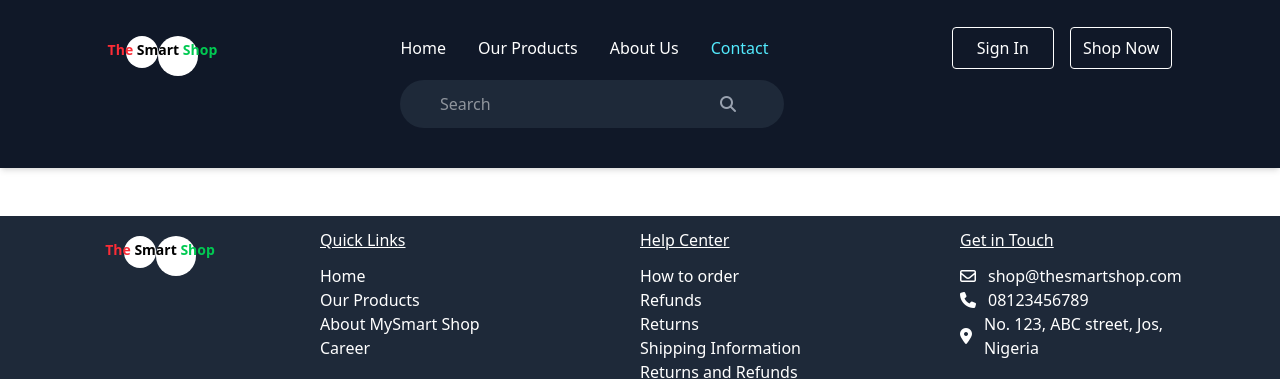
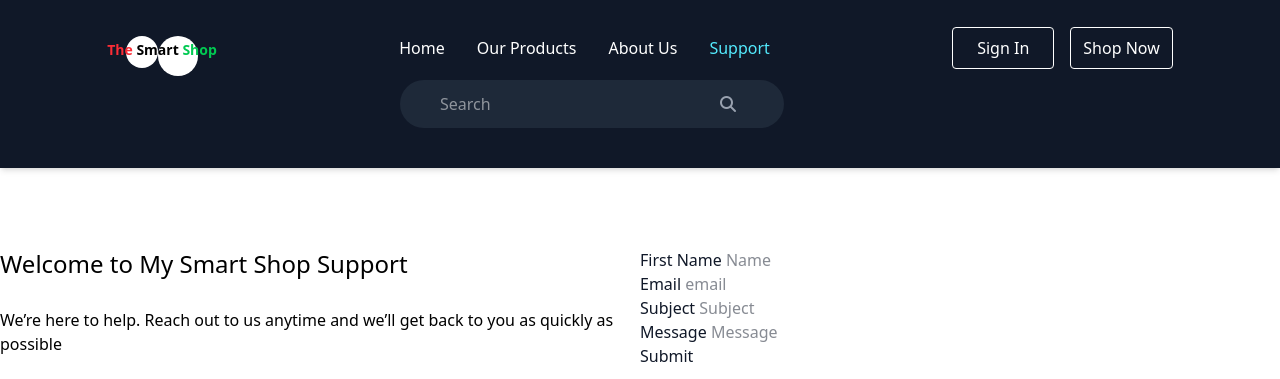
Before and after one commit to ChyyamakaU/smartwatch-project, a website: page support.html in a window 1280 px wide. Shown: the top 379 px of the page. Drawn offline with Linux system fonts and the light colour scheme.

Commit message:
commitx13

```diff
--- a/support.html
+++ b/support.html
@@ -1,5 +1,6 @@
 <!DOCTYPE html>
 <html lang="en">
+
 <head>
     <meta charset="UTF-8">
     <meta name="viewport" content="width=device-width, initial-scale=1.0">
@@ -12,7 +13,7 @@
 
 <body>
 
-<header class=" w-full bg-gray-900 text-white z-30 shadow-md p-4">
+    <header class=" w-full bg-gray-900 text-white z-30 shadow-md p-4">
 
         <nav class="flex justify-around items-center ">
             <!-- logo -->
@@ -33,7 +34,7 @@
                     <li><a href="index.html" class="  hover:text-cyan-400">Home</a></li>
                     <li><a href="product.html" class="hover:text-cyan-400 ">Our Products</a></li>
                     <li><a href="about.html" class="hover:text-cyan-400 ">About Us</a></li>
-                    <li><a href="support.html" class=" text-cyan-300 hover:text-cyan-400 ">Contact</a></li>
+                    <li><a href="support.html" class=" text-cyan-300 hover:text-cyan-400 ">Support</a></li>
                 </ul>
             </div>
 
@@ -59,7 +60,51 @@
 
 
 
+    <main>
 
+        <section>
+            <div class="grid lg:grid-cols-2 md:grid-cols-2 sm:grid-cols-1">
+                <div><h2 class="text-2xl font-medium mt-20 mb-7">Welcome to My Smart Shop Support</h2>
+                <p >We’re here to help. Reach out to us anytime and we’ll get back to you as quickly
+                    as possible</p>
+</div>
+
+                <div class="text-gray-900 mt-20 mb-7">
+                    <form action="Contact Support">
+                         <label for="fname">First Name</label>
+                        <input type="text" placeholder="Name"><br>
+
+                         <label for="emaile">Email</label>
+                        <input type="text" placeholder="email"> <br>
+
+                         <label for="Subject">Subject</label>
+                        <input type="text" placeholder="Subject"><br>
+
+                         <label for="Message">Message</label>
+                        <input type="text" placeholder="Message"><br>
+
+                        <input type="button" value="Submit">
+                    </form>
+
+
+                </div>
+
+
+            </div>
+
+
+        </section>
+
+
+
+
+
+
+
+
+
+
+    </main>
 
 
 
@@ -187,4 +232,5 @@
         </div>
     </footer>
 </body>
+
 </html>
```
Also changed, not shown: about.html (+2 -2 lines), index.html (+1 -1 lines), product.html (+1 -1 lines), public/output.css.
